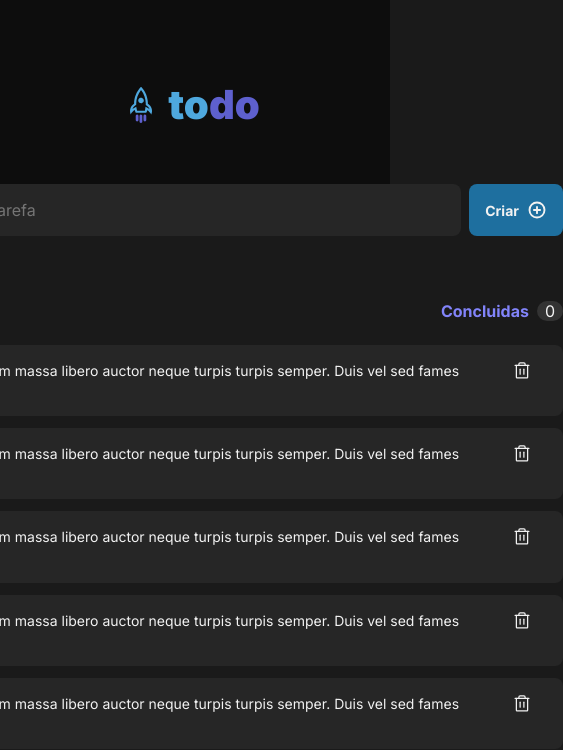
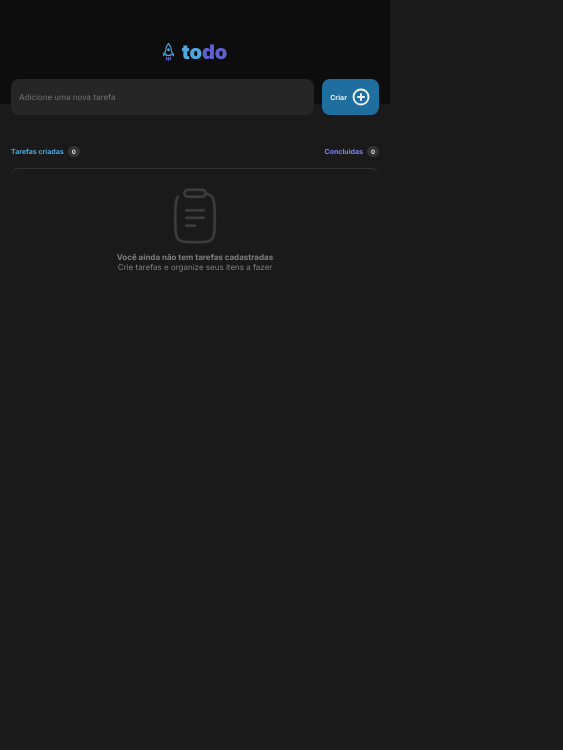
Before and after one commit to Bielgomes/Todo, a React (Vite) app: page / in a window 390 px wide. Shown: the top 750 px of the page, 563 px wide, since content can reach past the window. Built offline with nearby package versions, Linux system fonts and the light colour scheme.

Commit message:
Add files via upload

```diff
--- a/index.html
+++ b/index.html
@@ -6,12 +6,12 @@
     <link rel="preconnect" href="https://fonts.googleapis.com" />
     <link rel="preconnect" href="https://fonts.gstatic.com" crossorigin />
 
-    <link rel="icon" type="image/svg+xml" href="/src/favicon.svg" />
+    <link rel="icon" type="image/svg+xml" href="./src/assets/logoTipo.svg" />
     <meta name="viewport" content="width=device-width, initial-scale=1.0" />
 
     <link href="https://fonts.googleapis.com/css2?family=Inter:wght@400;700;900&display=swap" rel="stylesheet">
 
-    <title>Vite App</title>
+    <title>Todo</title>
   </head>
   <body>
     <div id="root"></div>
--- a/package.json
+++ b/package.json
@@ -11,7 +11,8 @@
     "phosphor": "^0.7.1",
     "phosphor-react": "^1.4.1",
     "react": "^18.0.0",
-    "react-dom": "^18.0.0"
+    "react-dom": "^18.0.0",
+    "uuid": "^8.3.2"
   },
   "devDependencies": {
     "@types/react": "^18.0.0",
--- /dev/null
+++ b/src/App.module.css
@@ -0,0 +1,5 @@
+@media (max-width: 768px) {
+    :root {
+        font-size: 50%;
+    }
+}
--- a/src/App.tsx
+++ b/src/App.tsx
@@ -1,12 +1,14 @@
 import { Header } from './components/Header'
 import { Tasks } from './components/Tasks'
+
+import styles from './App.module.css'
 import './global.css'
 
 export function App() {
   return (
     <div>
       <Header />
-      <main>
+      <main className={styles.wrapper}>
         <Tasks />
       </main>
     </div>
--- a/src/components/Task.module.css
+++ b/src/components/Task.module.css
@@ -1,20 +1,115 @@
 .wrapper {
+    background-color: var(--gray-500);
+
+    border: 1px solid var(--gray-400);
+    border-radius: 8px;
+
     padding: 1rem;
-    background-color: var(--gray-500);
-    border-radius: 8px;
+    margin-bottom: 0.75rem;
+
     display: flex;
-    justify-content: flex-start;
-    margin-bottom: 0.75rem;
+    justify-content: space-between;
 }
 
 .container {
     display: flex;
-    justify-content: flex-start;
 }
 
 .container p {
+    width: 93%;
+
     margin-left: 0.75rem;
-    font-size: 14px;
-    width: 90%;
+
+    color: var(--gray-200);
     line-height: 140%;
+    font-size: 0.875rem;
+
+    transition: text-decoration 0.5s, color 0.5s;
 }
+
+.container .textFinished {
+    color: var(--gray-300);
+    text-decoration: line-through;
+}
+
+.delete {
+    appearance: none;
+
+    width: 1.5rem;
+    height: 1.5rem;
+
+    color: var(--gray-200);
+
+    display: flex;
+    justify-content: center;
+    align-items: center;
+
+    border: 0;
+    border-radius: 4px;
+
+    background-color: transparent;
+
+    transition: background-color 0.2s, color 0.2s;
+}
+
+.delete:hover {
+    background-color: var(--gray-400);
+    color: var(--danger);
+}
+
+.button {
+    width: 1.5rem;
+    height: 1.5rem;
+
+    display: flex;
+    justify-content: center;
+    align-items: center;
+}
+
+.buttonNotPressed {
+    appearance: none;
+
+    border-radius: 100%;
+    border: 2px solid var(--blue);
+
+    width: 1.09rem;
+    height: 1.09rem;
+
+    background-color: transparent;
+
+    transition: background-color 0.2s, border 0.2s;
+}
+
+.buttonNotPressed:hover {
+    background-color: var(--blueDarkOpacity);
+    border: 2px solid var(--blueDark);
+}
+
+.buttonPressed {
+    appearance: none;
+
+    border-radius: 100%;
+    border: 0;
+
+    background-color: var(--purpleDark);
+
+    width: 1.09rem;
+    height: 1.09rem;
+
+    transition: background-color 0.2s;
+}
+
+.buttonPressed::before {
+    content: "✔";
+
+    display: flex;
+    justify-content: center;
+    align-items: center;
+
+    font-size: 0.7rem;
+    color: var(--gray-100);
+}
+
+.buttonPressed:hover {
+    background-color: var(--purple);
+}
--- a/src/components/Task.tsx
+++ b/src/components/Task.tsx
@@ -1,14 +1,44 @@
 import { Trash } from 'phosphor-react'
+import { useState } from 'react'
+
 import styles from './Task.module.css'
 
-export function Taks() {
+interface TaskProps {
+    id: string
+    title: string
+    isComplete: boolean
+    onDeleteTask: (id: string) => void
+    onCompleteTask: (id: string) => void
+}
+
+export function Task({ id, title, isComplete, onDeleteTask, onCompleteTask } : TaskProps) {
+    function handleRemoveTask() {
+        onDeleteTask(id)
+    }
+
+    function handleFinishTask() {
+        onCompleteTask(id)
+    }
+
     return (
         <div className={styles.wrapper}>
             <div className={styles.container}>
-                <input type="checkbox" />
-                <p>Integer urna interdum massa libero auctor neque turpis turpis semper. Duis vel sed fames integer.</p>
+                <div className={styles.button}>
+                    <button
+                        className={isComplete ? styles.buttonPressed : styles.buttonNotPressed}
+                        onClick={handleFinishTask}
+                    />
+                </div>
+                <p className={isComplete ? styles.textFinished : styles.text}>
+                    {title}
+                </p>
             </div>
-            <Trash size={20} />
+            <button
+                className={styles.delete}
+                onClick={handleRemoveTask}
+            >
+                <Trash />
+            </button>
         </div>
     )
 }
--- a/src/components/Tasks.module.css
+++ b/src/components/Tasks.module.css
@@ -1,6 +1,7 @@
 .header {
     display: flex;
     justify-content: center;
+    align-items: center;
 }
 
 .wrapper {
@@ -47,6 +48,7 @@
     margin-top: 4.062rem;
     display: flex;
     justify-content: space-between;
+    font-size: 0.875rem;
 }
 
 .createTasks strong {
@@ -60,8 +62,10 @@
 .tasksCount span {
     background-color: var(--gray-400);
     border-radius: 999px;
-    padding: 0 0.5rem;
+    padding: 2px 0.5rem;
     margin-left: 0.5rem;
+    font-size: 0.75rem;
+    font-weight: 700;
 }
 
 .footer {
@@ -76,6 +80,8 @@
     align-items: center;
     justify-content: center;
     height: 15.25rem;
+
+    color: var(--gray-300);
 }
 
 .tasksList img {
--- a/src/components/Tasks.tsx
+++ b/src/components/Tasks.tsx
@@ -1,20 +1,82 @@
+import { ChangeEvent, FormEvent, useState } from 'react';
+
 import styles from './Tasks.module.css';
 
 import { PlusCircle } from 'phosphor-react';
 
 import ClipBoard from '../assets/Clipboard.svg'
-import { Taks } from './Task';
+
+import { Task } from './Task';
+import { v4 } from 'uuid'
+
+interface Task {
+    id: string
+    title: string
+    isComplete: boolean
+}
 
 export function Tasks() {
-    let tasksCount = 1;
+    const [tasks, setTasks] = useState<Task[]>([])
+    const [newTask, setNewTask] = useState('')
+    const [tasksCount, setTasksCount] = useState(0)
+
+    function handleAddTask(event : FormEvent) {
+        event.preventDefault()
+
+        const NewTask = {
+            id: v4(),
+            title: newTask,
+            isComplete: false
+        }
+
+        setTasks([...tasks, NewTask])
+        setTasksCount(tasksCount + 1)
+
+        setNewTask('')
+    }
+
+    function onCompleteTask(id : string) {
+        setTasks(tasks.map(task => {
+            if (task.id === id) {
+                return {
+                    ...task,
+                    isComplete: !task.isComplete
+                }
+            }
+            return task
+        }))
+    }
+
+    function handleNewTaskChange(event : ChangeEvent<HTMLInputElement>) {
+        setNewTask(event.target.value)
+    }
+
+    function onDeleteTask(id : string) {
+        setTasks(tasks.filter(t => t.id !== id))
+        setTasksCount(tasksCount - 1)
+    }
+
+    const isNewTaskEmpty = newTask.length === 0
 
     return (
         <div className={styles.header}>
             <div className={styles.container}>
                 <header>
-                    <form className={styles.wrapper}>
-                        <input type="text" placeholder="Adicione uma nova tarefa" required />
-                        <button type="submit">
+                    <form
+                        className={styles.wrapper}
+                        onSubmit={handleAddTask}
+                    >
+                        <input
+                            type="text"
+                            placeholder="Adicione uma nova tarefa"
+                            required
+                            onChange={handleNewTaskChange}
+                            value={newTask}
+                        />
+                        <button
+                            type="submit"
+                            disabled={isNewTaskEmpty}
+                        >
                             <span>Criar</span>
                             <PlusCircle size={20} weight={"bold"}/>
                         </button>
@@ -24,11 +86,20 @@ export function Tasks() {
                     <div className={styles.tasksCount}>
                         <div className={styles.createTasks}>
                             <strong>Tarefas criadas</strong>
-                            <span>0</span>
+                            <span>{tasksCount}</span>
                         </div>
                         <div className={styles.finishedTasks}>
                             <strong>Concluidas</strong>
-                            <span>0</span>
+                            <span>
+                                {
+                                    tasksCount === 0 ?
+                                    0
+                                    :
+                                    `${tasks.reduce((anterior, atual) => {
+                                        return atual.isComplete ? anterior + 1 : anterior
+                                    }, 0)} de ${tasksCount}`
+                                }
+                            </span>
                         </div>
                     </div>
                 </div>
@@ -41,11 +112,18 @@ export function Tasks() {
                         </div>
                         :
                         <div>
-                            <Taks />
-                            <Taks />
-                            <Taks />
-                            <Taks />
-                            <Taks />
+                            {
+                                tasks.map(task => (
+                                    <Task
+                                        key={task.id}
+                                        id={task.id}
+                                        title={task.title}
+                                        isComplete={task.isComplete}
+                                        onDeleteTask={onDeleteTask}
+                                        onCompleteTask={onCompleteTask}
+                                    />
+                                ))
+                            }
                         </div>
                     }
                 </footer>
--- a/src/global.css
+++ b/src/global.css
@@ -12,6 +12,8 @@
 
   --blue: #4EA8DE;
   --blueDark: #1E6F9F;
+
+  --blueDarkOpacity: rgba(30, 111, 159, 0.2);
 
   --danger: #E25858;
 }
```
Also changed, not shown: 1 other file (tests, documents, lock files or other folders).
